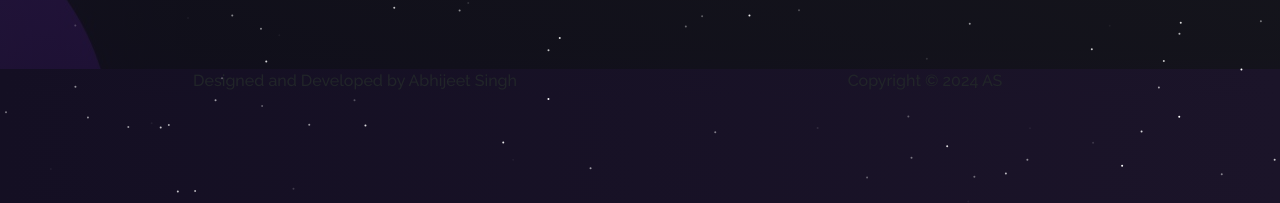
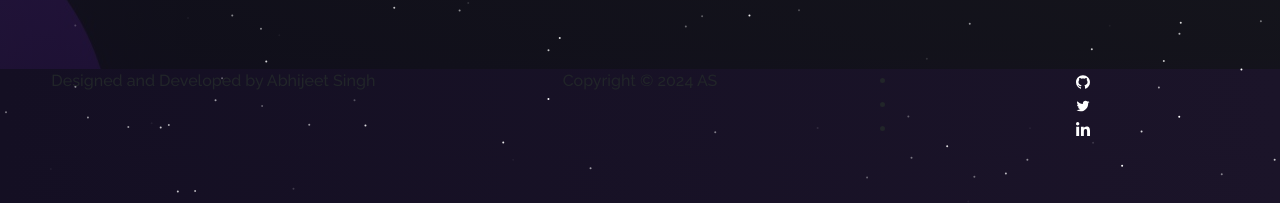
Before and after one commit to iamabhijeet2003/iamabhijeet, a React (Create React App) app: page / in a window 1280 px wide. Shown: the part 372-575 px from the top of the page. Built offline with nearby package versions, Linux system fonts and the light colour scheme.

Commit message:
add new links and styles

```diff
--- a/src/components/Footer.js
+++ b/src/components/Footer.js
@@ -1,19 +1,60 @@
 import React from "react";
 import { Container, Row, Col } from "react-bootstrap";
+import {
+    AiFillGithub,
+    AiOutlineTwitter,
+  } from "react-icons/ai";
+import { FaLinkedinIn } from "react-icons/fa";
+
 
 function Footer(){
     let date = new Date();
     let year = date.getFullYear();
     return(
-        <Container>
+        <Container fluid className="footer" >
             <Row>
-                <Col>
+                <Col md="4" className="footer-copywright">
                     Designed and Developed by Abhijeet Singh
                 </Col>
 
-                <Col>
+                <Col md="4" className="footer-copywright">
                 Copyright © {year} AS
                 </Col>
+
+                <Col md="4" className="footer-body">
+          <ul className="footer-icons">
+            <li className="social-icons">
+              <a
+                href="https://github.com/iamabhijeet2003"
+                style={{ color: "white" }}
+                target="_blank"
+                rel="noopener noreferrer"
+              >
+                <AiFillGithub />
+              </a>
+            </li>
+            <li className="social-icons">
+              <a
+                href="https://twitter.com/iamabhijeet2003"
+                style={{ color: "white" }}
+                target="_blank"
+                rel="noopener noreferrer"
+              >
+                <AiOutlineTwitter />
+              </a>
+            </li>
+            <li className="social-icons">
+              <a
+                href="https://www.linkedin.com/in/iamabhijeet2003/"
+                style={{ color: "white" }}
+                target="_blank"
+                rel="noopener noreferrer"
+              >
+                <FaLinkedinIn />
+              </a>
+            </li>
+          </ul>
+        </Col>
             </Row>
         </Container>
     )
```
